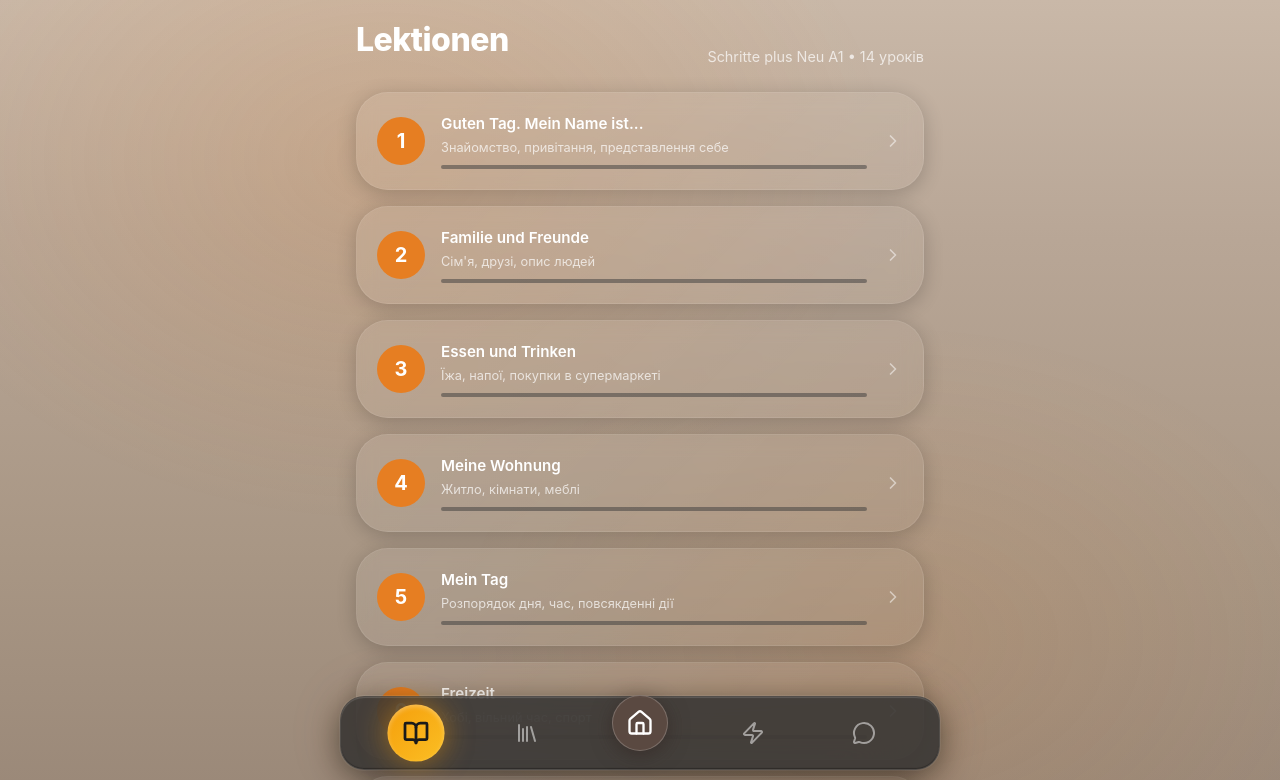
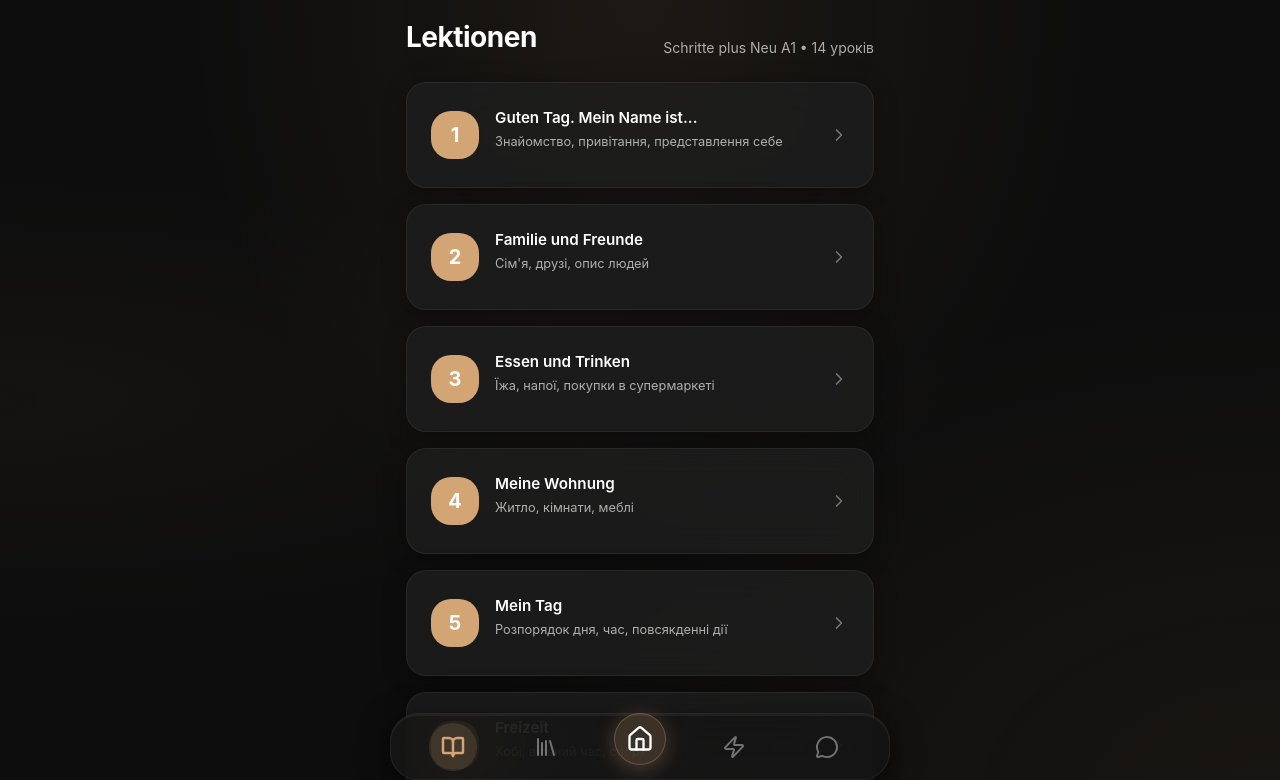
Before and after one commit to Artom-sites/deutsch-trainer-a1, a React (Vite) app: page / in a window 1280 px wide. Shown: the top 780 px of the page. Built offline with nearby package versions, Linux system fonts and the light colour scheme.

Commit message:
Feat: Complete Midnight Gold theme - premium dark with gold accents

```diff
--- a/src/components/BottomNav.jsx
+++ b/src/components/BottomNav.jsx
@@ -35,13 +35,13 @@ const BottomNav = () => {
                             className={`nav-item ${isActive ? 'active' : ''}`}
                             onClick={() => setTab(tab.id)}
                             style={tab.isCenter ? {
-                                background: isActive ? '#d4c4bc' : 'rgba(94, 75, 67, 0.9)',
+                                background: isActive ? '#d4a574' : 'rgba(212, 165, 116, 0.2)',
                                 borderRadius: '50%',
-                                width: 56,
-                                height: 56,
-                                marginTop: -20,
-                                boxShadow: '0 4px 20px rgba(46, 31, 27, 0.5)',
-                                border: '1px solid rgba(255, 255, 255, 0.2)'
+                                width: 52,
+                                height: 52,
+                                marginTop: -16,
+                                boxShadow: '0 4px 20px rgba(212, 165, 116, 0.3)',
+                                border: '1px solid rgba(212, 165, 116, 0.3)'
                             } : {}}
                         >
                             <div className="nav-icon-wrapper">
--- a/src/index.css
+++ b/src/index.css
@@ -1,55 +1,66 @@
 @import "tailwindcss";
 
 :root {
-  /* Colors - Dark Gray + Orange Theme */
-  --bg-surface: rgba(58, 58, 58, 0.5);
-  --bg-card: rgba(50, 50, 50, 0.6);
-  --bg-glass: rgba(45, 45, 45, 0.7);
-  --bg-glass-strong: rgba(40, 40, 40, 0.8);
+  /* ============================================
+     MIDNIGHT GOLD THEME
+     Premium dark design with warm gold accents
+     ============================================ */
 
-  /* Colors - Text */
+  /* Background layers */
+  --bg-primary: #0d0d0d;
+  --bg-elevated: rgba(25, 25, 25, 0.9);
+  --bg-card: rgba(30, 30, 30, 0.8);
+  --bg-glass: rgba(40, 40, 40, 0.6);
+
+  /* Text hierarchy */
   --text-primary: #ffffff;
-  --text-secondary: rgba(255, 255, 255, 0.7);
-  --text-muted: rgba(255, 255, 255, 0.5);
-  --text-inverse: #2a2a2a;
+  --text-secondary: rgba(255, 255, 255, 0.65);
+  --text-muted: rgba(255, 255, 255, 0.4);
+  --text-inverse: #0d0d0d;
 
-  /* Colors - Genders (warm tones) */
-  --color-masculine: #7dd3fc;
-  --color-feminine: #fda4af;
-  --color-neuter: #bef264;
-  --color-plural: #fcd34d;
+  /* Gold accent palette */
+  --color-accent: #d4a574;
+  --color-accent-bright: #e8c39e;
+  --color-accent-dark: #b8956a;
+  --color-accent-glow: rgba(212, 165, 116, 0.3);
 
-  /* Colors - UI (Orange Accents) */
-  --color-accent: #e67e22;
-  --color-accent-light: #f39c12;
-  --color-accent-secondary: #d35400;
-  --color-primary: #e67e22;
-  --color-success: #27ae60;
-  --color-error: #e74c3c;
-  --color-warning: #f39c12;
+  /* Gender colors (soft, muted) */
+  --color-masculine: #6ba3d6;
+  --color-feminine: #d68fb3;
+  --color-neuter: #7dc495;
+  --color-plural: #d4a574;
 
-  /* Mobile-first spacing */
+  /* Semantic colors */
+  --color-success: #4ade80;
+  --color-error: #f87171;
+  --color-warning: #fbbf24;
+
+  /* Spacing */
   --space-xs: 4px;
   --space-sm: 8px;
   --space-md: 16px;
   --space-lg: 24px;
   --space-xl: 32px;
 
-  /* Radius - More rounded for glassmorphism */
-  --radius-sm: 16px;
-  --radius-md: 24px;
-  --radius-lg: 32px;
-  --radius-xl: 40px;
+  /* Radius */
+  --radius-sm: 12px;
+  --radius-md: 20px;
+  --radius-lg: 28px;
+  --radius-pill: 100px;
 
-  /* Glassmorphism blur */
-  --blur-glass: blur(20px);
-  --blur-strong: blur(40px);
+  /* Effects */
+  --blur-sm: blur(16px);
+  --blur-md: blur(24px);
+  --blur-lg: blur(40px);
 
-  /* Safe area for phones */
+  /* Safe areas */
   --safe-top: env(safe-area-inset-top, 0px);
   --safe-bottom: env(safe-area-inset-bottom, 0px);
 }
 
+/* ==========================================
+   BASE STYLES
+   ========================================== */
 * {
   box-sizing: border-box;
   margin: 0;
@@ -62,17 +73,19 @@ html {
 }
 
 body {
-  font-family: -apple-system, BlinkMacSystemFont, 'Segoe UI', Roboto, Helvetica, Arial, sans-serif;
-  background:
-    radial-gradient(ellipse at 30% 20%, rgba(230, 126, 34, 0.15) 0%, transparent 40%),
-    radial-gradient(ellipse at 70% 80%, rgba(230, 126, 34, 0.1) 0%, transparent 35%),
-    linear-gradient(180deg, #c9b8a8 0%, #b8a696 30%, #a89684 70%, #9a8878 100%);
+  font-family: -apple-system, BlinkMacSystemFont, 'SF Pro Display', 'Segoe UI', Roboto, sans-serif;
+  background: var(--bg-primary);
+  background-image:
+    radial-gradient(ellipse at 50% 0%, rgba(212, 165, 116, 0.08) 0%, transparent 50%),
+    radial-gradient(ellipse at 0% 50%, rgba(212, 165, 116, 0.04) 0%, transparent 40%),
+    radial-gradient(ellipse at 100% 100%, rgba(212, 165, 116, 0.06) 0%, transparent 45%);
   background-attachment: fixed;
   color: var(--text-primary);
   line-height: 1.5;
   min-height: 100vh;
   min-height: 100dvh;
   -webkit-font-smoothing: antialiased;
+  -moz-osx-font-smoothing: grayscale;
   overflow-x: hidden;
 }
 
@@ -85,14 +98,13 @@ body {
   min-height: 100vh;
   min-height: 100dvh;
   padding-top: var(--safe-top);
-  padding-bottom: 120px;
-  /* Space for floating nav */
+  padding-bottom: 100px;
 }
 
 .screen {
   flex: 1;
   padding: var(--space-md);
-  max-width: 600px;
+  max-width: 500px;
   margin: 0 auto;
   width: 100%;
 }
@@ -106,22 +118,20 @@ body {
 }
 
 .screen-title {
-  font-size: 2rem;
-  font-weight: 800;
-  margin-bottom: var(--space-xs);
+  font-size: 1.75rem;
+  font-weight: 700;
   letter-spacing: -0.5px;
+  color: var(--text-primary);
 }
 
 .screen-subtitle {
-  font-size: 0.9rem;
+  font-size: 0.875rem;
   color: var(--text-secondary);
+  margin-top: var(--space-xs);
 }
 
 /* ==========================================
-   BOTTOM NAVIGATION (Floating Pill)
-   ========================================== */
-/* ==========================================
-   BOTTOM NAVIGATION (Floating Pill - Premium Glass)
+   BOTTOM NAVIGATION - Floating Glass Bar
    ========================================== */
 .bottom-nav {
   position: fixed;
@@ -130,35 +140,32 @@ body {
   width: 100%;
   pointer-events: none;
   z-index: 1000;
-  padding-bottom: calc(30px + var(--safe-bottom));
-  /* Slightly higher */
+  padding: 0 var(--space-md);
+  padding-bottom: calc(20px + var(--safe-bottom));
   display: flex;
   justify-content: center;
 }
 
 .bottom-nav-inner {
   pointer-events: auto;
-  /* Liquid Glass Effect - Dark Gray */
-  background: rgba(50, 50, 50, 0.85);
-  backdrop-filter: blur(40px) saturate(180%);
-  -webkit-backdrop-filter: blur(40px) saturate(180%);
+  background: rgba(20, 20, 20, 0.85);
+  backdrop-filter: var(--blur-lg);
+  -webkit-backdrop-filter: var(--blur-lg);
 
-  /* Multi-layer liquid glass shadow */
+  /* Subtle border glow */
   box-shadow:
-    0 8px 32px rgba(0, 0, 0, 0.5),
-    0 0 0 1px rgba(255, 255, 255, 0.1),
-    inset 0 1px 1px rgba(255, 255, 255, 0.15),
-    inset 0 -1px 1px rgba(0, 0, 0, 0.3),
-    0 0 60px rgba(230, 126, 34, 0.1);
+    0 -1px 0 0 rgba(212, 165, 116, 0.1),
+    0 8px 32px rgba(0, 0, 0, 0.6),
+    inset 0 1px 0 rgba(255, 255, 255, 0.05);
 
-  border: 1px solid rgba(255, 255, 255, 0.08);
-  border-radius: 24px;
-  padding: 10px 20px;
+  border: 1px solid rgba(255, 255, 255, 0.06);
+  border-radius: var(--radius-lg);
+  padding: 8px 16px;
   display: flex;
   justify-content: space-around;
   align-items: center;
-  width: calc(100% - 32px);
-  max-width: 600px;
+  width: 100%;
+  max-width: 500px;
 }
 
 .nav-item {
@@ -168,12 +175,11 @@ body {
   background: none;
   border: none;
   cursor: pointer;
-  width: 52px;
-  height: 52px;
-  color: rgba(255, 255, 255, 0.5);
-  /* Dimmed inactive */
-  transition: all 0.4s cubic-bezier(0.2, 0.8, 0.2, 1);
-  position: relative;
+  width: 48px;
+  height: 48px;
+  color: var(--text-muted);
+  transition: all 0.3s ease;
+  border-radius: 50%;
 }
 
 .nav-icon-wrapper {
@@ -183,62 +189,47 @@ body {
   width: 100%;
   height: 100%;
   border-radius: 50%;
-  transition: all 0.4s cubic-bezier(0.25, 0.8, 0.25, 1);
-  position: relative;
+  transition: all 0.3s ease;
 }
 
-/* Active State - Warm Amber Glow */
 .nav-item.active {
-  color: var(--text-inverse);
+  color: var(--color-accent);
 }
 
 .nav-item.active .nav-icon-wrapper {
-  background: linear-gradient(135deg, #f59e0b, #fbbf24);
-  color: #1a1a1a;
-  transform: scale(1.1);
-  box-shadow:
-    0 0 25px rgba(245, 158, 11, 0.5),
-    inset 0 2px 5px rgba(255, 255, 255, 0.3);
+  background: rgba(212, 165, 116, 0.15);
+  color: var(--color-accent);
 }
 
-/* Hover effect for desktop */
-@media (hover: hover) {
-  .nav-item:not(.active):hover {
-    color: white;
-    transform: translateY(-2px);
-  }
+.nav-item:not(.active):hover {
+  color: var(--text-secondary);
 }
 
 /* ==========================================
-   CARDS (Glassmorphism)
+   CARDS
    ========================================== */
 .card {
-  background: linear-gradient(135deg, rgba(255, 255, 255, 0.08) 0%, rgba(255, 255, 255, 0.03) 100%);
-  backdrop-filter: blur(10px);
-  -webkit-backdrop-filter: blur(10px);
-  border: 1px solid rgba(255, 255, 255, 0.08);
-  /* More subtle border */
-  border-radius: var(--radius-lg);
-  padding: 20px;
+  background: var(--bg-card);
+  backdrop-filter: var(--blur-sm);
+  -webkit-backdrop-filter: var(--blur-sm);
+  border: 1px solid rgba(255, 255, 255, 0.06);
+  border-radius: var(--radius-md);
+  padding: var(--space-lg);
   margin-bottom: var(--space-md);
-  position: relative;
-  overflow: hidden;
-  box-shadow: 0 4px 20px rgba(0, 0, 0, 0.2);
-}
-
-/* Green glow for special cards - now amber */
-.card-featured {
-  background: linear-gradient(135deg, rgba(245, 158, 11, 0.2) 0%, rgba(245, 158, 11, 0.05) 100%);
-  border: 1px solid rgba(245, 158, 11, 0.3);
+  box-shadow: 0 4px 24px rgba(0, 0, 0, 0.3);
 }
 
 .card-clickable {
   cursor: pointer;
-  transition: transform 0.2s cubic-bezier(0.25, 0.8, 0.25, 1), box-shadow 0.2s;
+  transition: transform 0.2s ease, box-shadow 0.2s ease;
 }
 
 .card-clickable:active {
-  transform: scale(0.96);
+  transform: scale(0.98);
+}
+
+.card-clickable:hover {
+  box-shadow: 0 6px 32px rgba(0, 0, 0, 0.4);
 }
 
 /* ==========================================
@@ -257,41 +248,32 @@ body {
   flex-direction: column;
   align-items: center;
   justify-content: center;
-  background: rgba(255, 255, 255, 0.1);
-  backdrop-filter: blur(30px);
-  -webkit-backdrop-filter: blur(30px);
-  border: 1px solid rgba(255, 255, 255, 0.2);
-  border-radius: 40px;
+  background: var(--bg-elevated);
+  border: 1px solid rgba(255, 255, 255, 0.08);
+  border-radius: 32px;
   padding: var(--space-xl);
   text-align: center;
-  position: relative;
   box-shadow:
-    0 10px 40px rgba(0, 0, 0, 0.3),
-    inset 0 1px 0 rgba(255, 255, 255, 0.2);
+    0 20px 60px rgba(0, 0, 0, 0.5),
+    inset 0 1px 0 rgba(255, 255, 255, 0.05);
   margin-bottom: var(--space-lg);
 }
 
 .flashcard-front {
-  font-size: 2.5rem;
-  font-weight: 700;
+  font-size: 2rem;
+  font-weight: 600;
   color: var(--text-primary);
 }
 
 .flashcard-back-word {
-  font-size: 3rem;
-  /* Bigger */
-  font-weight: 800;
+  font-size: 2.5rem;
+  font-weight: 700;
   margin-bottom: var(--space-sm);
-  background: linear-gradient(90deg, #fff, #bbb);
-  background-clip: text;
-  -webkit-background-clip: text;
-  -webkit-text-fill-color: transparent;
 }
 
 .flashcard-back-article {
-  font-size: 1.5rem;
-  font-weight: 600;
-  color: var(--color-accent);
+  font-size: 1.25rem;
+  font-weight: 500;
   margin-bottom: var(--space-xs);
 }
 
@@ -299,8 +281,8 @@ body {
   margin-top: var(--space-lg);
   padding: 8px 16px;
   background: rgba(255, 255, 255, 0.05);
-  border-radius: 20px;
-  font-size: 0.9rem;
+  border-radius: var(--radius-pill);
+  font-size: 0.875rem;
   color: var(--text-secondary);
 }
 
@@ -308,197 +290,112 @@ body {
    BUTTONS
    ========================================== */
 .btn {
-  display: flex;
+  display: inline-flex;
   align-items: center;
   justify-content: center;
-  padding: var(--space-md) var(--space-lg);
-  border-radius: 30px;
-  /* Pill shape */
-  font-weight: 700;
+  gap: 8px;
+  padding: 14px 24px;
+  border-radius: var(--radius-md);
+  font-weight: 600;
   font-size: 1rem;
+  cursor: pointer;
+  transition: all 0.2s ease;
   border: none;
-  cursor: pointer;
-  transition: all 0.2s;
-  min-height: 56px;
-  letter-spacing: 0.5px;
 }
 
 .btn-primary {
   background: var(--color-accent);
-  color: #000000;
-  /* Black text on neon green */
-  box-shadow: 0 4px 15px rgba(204, 255, 0, 0.2);
+  color: var(--text-inverse);
+}
+
+.btn-primary:hover {
+  background: var(--color-accent-bright);
 }
 
 .btn-primary:active {
-  transform: scale(0.97);
-  box-shadow: 0 2px 8px rgba(204, 255, 0, 0.1);
-}
-
-.btn-outline {
-  background: transparent;
-  border: 2px solid rgba(255, 255, 255, 0.2);
-  color: var(--text-primary);
+  transform: scale(0.98);
 }
 
 .btn-ghost {
-  background: transparent;
-  color: var(--text-secondary);
+  background: rgba(255, 255, 255, 0.08);
+  color: var(--text-primary);
+  border: 1px solid rgba(255, 255, 255, 0.1);
 }
 
-/* Rating Buttons */
-.rating-buttons {
-  display: grid;
-  grid-template-columns: repeat(3, 1fr);
-  gap: 12px;
-}
-
-.rating-btn {
-  border-radius: 24px;
-  border: none;
-  padding: 20px 10px;
-  display: flex;
-  flex-direction: column;
-  align-items: center;
-  justify-content: center;
-  gap: 8px;
-  font-weight: 700;
-  cursor: pointer;
-  transition: transform 0.2s;
-  background: rgba(255, 255, 255, 0.05);
-  /* Default */
-  color: var(--text-secondary);
-}
-
-.rating-btn:active {
-  transform: scale(0.95);
-}
-
-.rating-btn-fail {
-  color: #ff6b6b;
-  background: rgba(239, 68, 68, 0.15);
-}
-
-.rating-btn-hard {
-  color: #fca5a5;
-  /* Adjusted for better contrast on dark */
-  background: rgba(245, 158, 11, 0.15);
-  color: #fcd34d;
-}
-
-.rating-btn-good {
-  background: rgba(34, 197, 94, 0.15);
-  color: #86efac;
+.btn-ghost:hover {
+  background: rgba(255, 255, 255, 0.12);
 }
 
 /* ==========================================
-   LIST ITEMS & DETAILS
+   PILLS / CHIPS
    ========================================== */
-.lesson-item {
+.pill {
+  display: inline-flex;
+  align-items: center;
+  padding: 8px 16px;
+  border-radius: var(--radius-pill);
+  font-size: 0.875rem;
+  font-weight: 500;
+  background: rgba(255, 255, 255, 0.08);
+  color: var(--text-secondary);
+  border: 1px solid transparent;
+  cursor: pointer;
+  transition: all 0.2s ease;
+}
+
+.pill.active {
+  background: rgba(212, 165, 116, 0.2);
+  color: var(--color-accent);
+  border-color: rgba(212, 165, 116, 0.3);
+}
+
+.pill:hover:not(.active) {
+  background: rgba(255, 255, 255, 0.12);
+}
+
+/* ==========================================
+   LIST ITEMS
+   ========================================== */
+.list-item {
   display: flex;
   align-items: center;
   gap: var(--space-md);
-  padding: 20px;
+  padding: var(--space-md);
   background: rgba(255, 255, 255, 0.03);
-  border: 1px solid rgba(255, 255, 255, 0.05);
-  border-radius: 24px;
-  margin-bottom: 12px;
-  cursor: pointer;
-  transition: background 0.2s;
+  border-radius: var(--radius-md);
+  margin-bottom: var(--space-sm);
+  border: 1px solid rgba(255, 255, 255, 0.04);
+  transition: background 0.2s ease;
 }
 
-.lesson-item:active {
-  background: rgba(255, 255, 255, 0.08);
-}
-
-.lesson-item-icon {
-  width: 50px;
-  height: 50px;
-  border-radius: 16px;
-  background: rgba(255, 255, 255, 0.05);
-  display: flex;
-  align-items: center;
-  justify-content: center;
-  font-size: 1.5rem;
-  color: var(--text-primary);
+.list-item:hover {
+  background: rgba(255, 255, 255, 0.06);
 }
 
 /* ==========================================
-   INPUTS
+   PROGRESS BAR
    ========================================== */
-input[type="text"],
-input[type="email"] {
-  background: rgba(255, 255, 255, 0.05);
-  border: 1px solid rgba(255, 255, 255, 0.1);
-  border-radius: 16px;
-  padding: 16px;
-  color: white;
-  font-size: 1rem;
-  width: 100%;
+.progress-bar {
+  height: 6px;
+  background: rgba(255, 255, 255, 0.1);
+  border-radius: 3px;
+  overflow: hidden;
 }
 
-input:focus {
-  outline: none;
-  border-color: var(--color-accent);
-  background: rgba(255, 255, 255, 0.08);
+.progress-bar-fill {
+  height: 100%;
+  background: linear-gradient(90deg, var(--color-accent-dark), var(--color-accent));
+  border-radius: 3px;
+  transition: width 0.3s ease;
 }
 
 /* ==========================================
-   UTILITY
+   ANIMATIONS
    ========================================== */
-.text-masculine {
-  color: var(--color-masculine);
-}
-
-.text-feminine {
-  color: var(--color-feminine);
-}
-
-.text-neuter {
-  color: var(--color-neuter);
-}
-
-.text-plural {
-  color: var(--color-plural);
-}
-
-.text-der {
-  color: var(--color-masculine);
-}
-
-.text-die {
-  color: var(--color-feminine);
-}
-
-.text-das {
-  color: var(--color-neuter);
-}
-
-.pulse {
-  animation: pulse 1.5s infinite;
-}
-
-@keyframes pulse {
-  0% {
-    transform: scale(1);
-    opacity: 1;
-  }
-
-  50% {
-    transform: scale(1.1);
-    opacity: 0.8;
-  }
-
-  100% {
-    transform: scale(1);
-    opacity: 1;
-  }
-}
-
 @keyframes fadeIn {
   from {
     opacity: 0;
-    transform: translateY(10px);
+    transform: translateY(8px);
   }
 
   to {
@@ -508,5 +405,60 @@ input:focus {
 }
 
 .fade-in {
-  animation: fadeIn 0.4s cubic-bezier(0.25, 0.8, 0.25, 1);
+  animation: fadeIn 0.3s ease forwards;
 }
+
+@keyframes pulse {
+
+  0%,
+  100% {
+    opacity: 1;
+  }
+
+  50% {
+    opacity: 0.6;
+  }
+}
+
+.pulse {
+  animation: pulse 2s ease-in-out infinite;
+}
+
+/* ==========================================
+   UTILITIES
+   ========================================== */
+.text-accent {
+  color: var(--color-accent);
+}
+
+.text-muted {
+  color: var(--text-muted);
+}
+
+.text-center {
+  text-align: center;
+}
+
+.mt-sm {
+  margin-top: var(--space-sm);
+}
+
+.mt-md {
+  margin-top: var(--space-md);
+}
+
+.mt-lg {
+  margin-top: var(--space-lg);
+}
+
+.mb-sm {
+  margin-bottom: var(--space-sm);
+}
+
+.mb-md {
+  margin-bottom: var(--space-md);
+}
+
+.mb-lg {
+  margin-bottom: var(--space-lg);
+}
```
Also changed, not shown: src/components/DictionaryTab.jsx (+5 -5 lines), src/components/HomeTab.jsx (+9 -11 lines).
